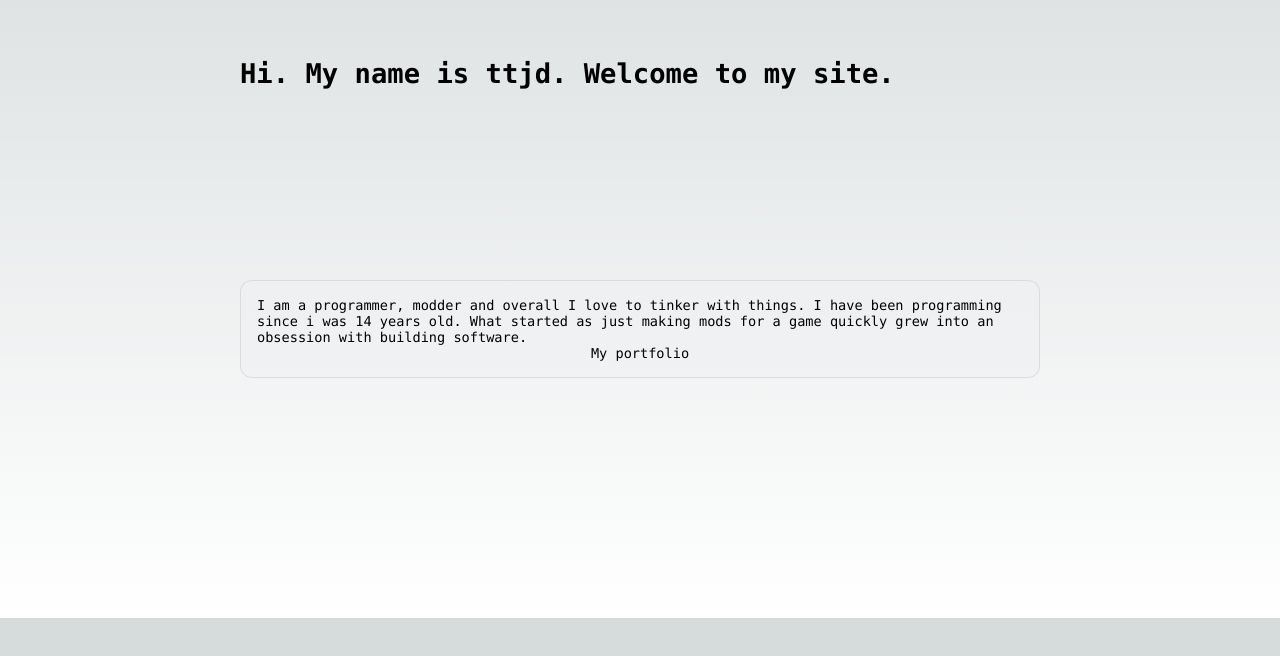
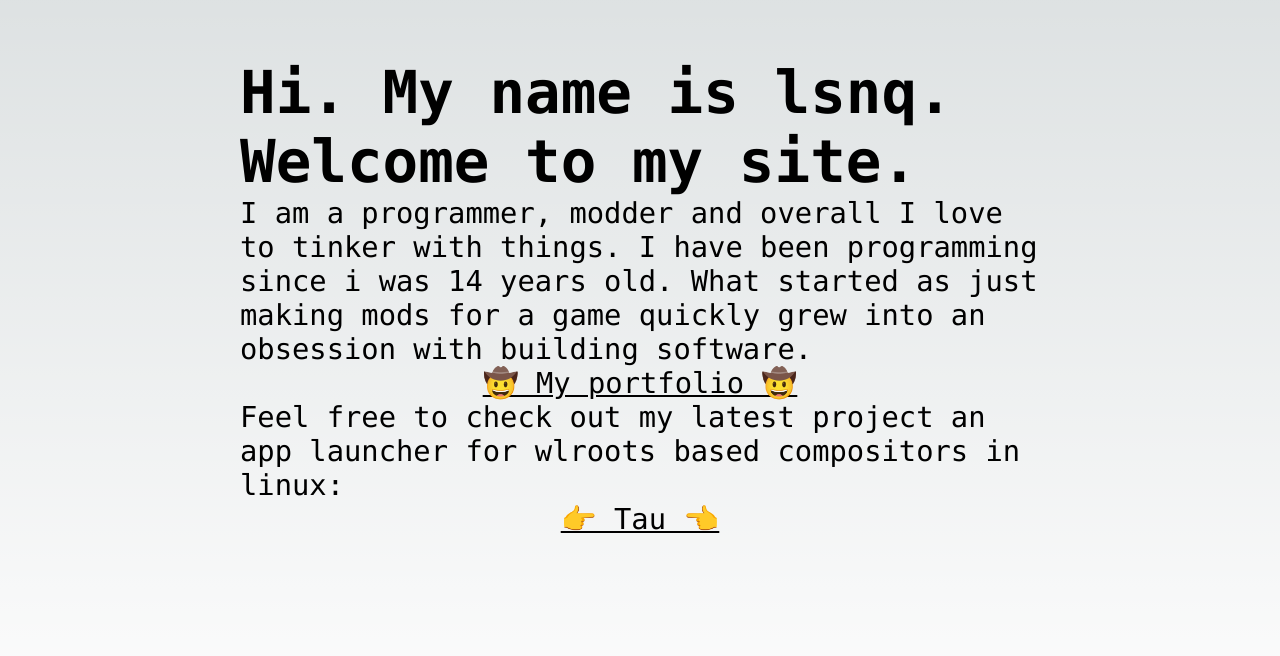
Before and after one commit to l-snq/ttj-d, a Next.js app: page / in a window 1280 px wide. Shown: the part 182-838 px from the top of the page. Before the commit the page ends 800 px from the top, so only its background shows below. Built offline with nearby package versions, Linux system fonts and the light colour scheme.

Commit message:
cleaned up stuff, updated links and changed the wordings, as well as some of the styling behaviours. Just a general tidy up!

```diff
--- a/src/app/page.js
+++ b/src/app/page.js
@@ -4,14 +4,19 @@ export default function Home() {
   return (
     <main className={styles.main}>
 	<div className={styles.description}>
-		<h1>Hi. My name is ttjd. Welcome to my site.</h1>
+		<h1>Hi. My name is lsnq. Welcome to my site.</h1>
+		  <p>
+		      I am a programmer, modder and overall I love to tinker with things.
+		    I have been programming since i was 14 years old. What started as just making mods for a game quickly grew into an obsession with building software.
+		    <a href={'https://github.com/l-snq/'}> 🤠 My portfolio 🤠</a>
+		  </p>
+		  <p>
+	  		Feel free to check out my latest project an app launcher for wlroots based compositors in linux:
+	  		<a className={styles.project} href={'https://github.com/l-snq/tau/'}>👉 Tau 👈</a>
+
+		  </p>
         </div>
         <div className={styles.description}>
-          <p>
-              I am a programmer, modder and overall I love to tinker with things.
-            I have been programming since i was 14 years old. What started as just making mods for a game quickly grew into an obsession with building software.
-            <a href={'https://github.com/tastetest/'}>My portfolio</a>
-          </p>
         </div>
     </main>
   );
--- a/src/app/page.module.css
+++ b/src/app/page.module.css
@@ -7,14 +7,14 @@
   min-height: 100vh;
 }
 
+
 .description {
   display: inherit;
   justify-content: inherit;
+  flex-direction: column;
   align-items: inherit;
-  font-size: 0.85rem;
+  font-size: 1.85rem;
   max-width: var(--max-width);
-  width: 100%;
-  z-index: 2;
   font-family: var(--font-mono);
 }
 
@@ -23,15 +23,15 @@
   justify-content: center;
   align-items: center;
   gap: 0.5rem;
+  text-decoration-line: underline;
 }
 
 .description p {
-  position: relative;
-  margin: 0;
-  padding: 1rem;
-  background-color: rgba(var(--callout-rgb), 0.5);
-  border: 1px solid rgba(var(--callout-border-rgb), 0.3);
-  border-radius: var(--border-radius);
+	font-size: 1.80rem;
+}
+
+.project {
+  text-decoration-line: underline;
 }
 
 .code {
```
